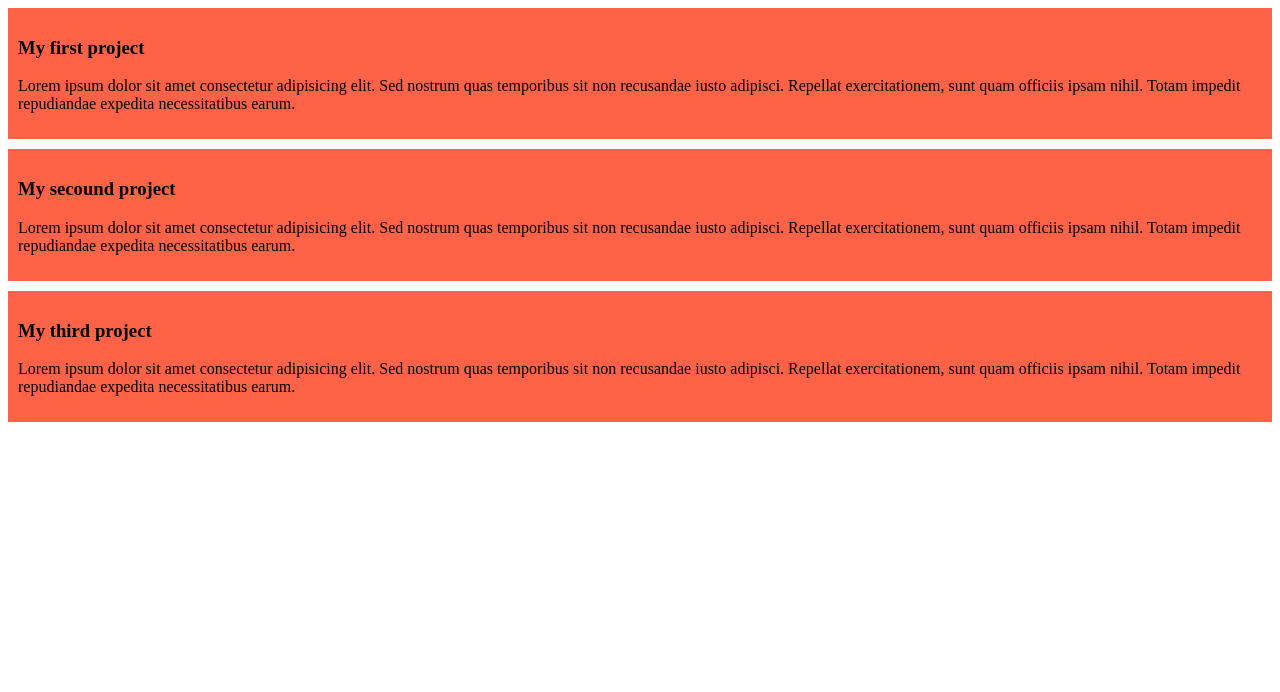
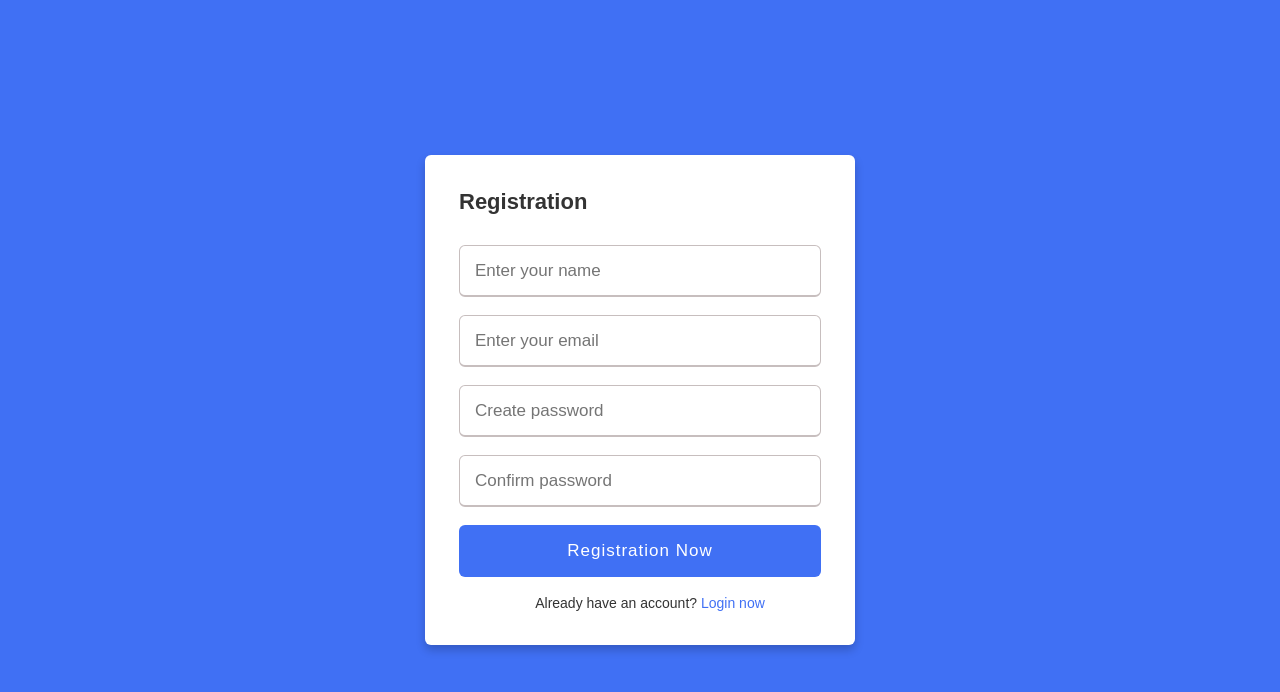
Before and after one commit to rishadahammed/my-1st-project, a plain HTML site: page index.html in a window 1280 px wide. Drawn offline with Linux system fonts and the light colour scheme.

Commit message:
new project

```diff
--- a/index.html
+++ b/index.html
@@ -3,21 +3,33 @@
 <head>
     <meta charset="UTF-8">
     <meta name="viewport" content="width=device-width, initial-scale=1.0">
-    <title>My new project</title>
+    <title>new project</title>
     <link rel="stylesheet" href="style.css">
 </head>
 <body>
-    <div>
-        <h3> My first project</h3>
-        <p>Lorem ipsum dolor sit amet consectetur adipisicing elit. Sed nostrum quas temporibus sit non recusandae iusto adipisci. Repellat exercitationem, sunt quam officiis ipsam nihil. Totam impedit repudiandae expedita necessitatibus earum.</p>
-    </div>
-    <div>
-        <h3> My secound project</h3>
-        <p>Lorem ipsum dolor sit amet consectetur adipisicing elit. Sed nostrum quas temporibus sit non recusandae iusto adipisci. Repellat exercitationem, sunt quam officiis ipsam nihil. Totam impedit repudiandae expedita necessitatibus earum.</p>
-    </div>
-    <div>
-        <h3> My third project</h3>
-        <p>Lorem ipsum dolor sit amet consectetur adipisicing elit. Sed nostrum quas temporibus sit non recusandae iusto adipisci. Repellat exercitationem, sunt quam officiis ipsam nihil. Totam impedit repudiandae expedita necessitatibus earum.</p>
-    </div>
+   <div class="warpper">
+    <h2>Registration</h2>
+    <form action="#">
+        <div class="input-box">
+            <input type="text" placeholder="Enter your name" required>
+        </div>
+        <div class="input-box">
+            <input type="text" placeholder="Enter your email" required>
+        </div>
+        <div class="input-box">
+                <input type="password" placeholder="Create password" required>
+        </div>
+        <div class="input-box">
+            <input type="password" placeholder="Confirm password" required>
+        </div>
+
+        <div class="input-box button">
+            <input type="submit" value="Registration Now">
+        </div>
+        <div class="text">
+            <h3>Already have an account? <a href="#"> Login now</a></h3>
+        </div>
+    </form>
+   </div>
 </body>
 </html>
--- a/style.css
+++ b/style.css
@@ -1,5 +1,94 @@
-div{
-    background-color: tomato;
-    padding: 10px;
-    margin-bottom: 10px;
+*{
+    margin: 0;
+    padding: 0;
+    box-sizing: border-box;
+    font-family: 'poppins',sans-serif ;
 }
+body{
+    min-height: 100vh;
+    display: flex;
+    align-items: center;
+    justify-content: center;
+    background:#4070f4 ;
+}
+.warpper{
+    position: relative;
+    max-width: 430px;
+    width: 100%;
+    background:#fff ;
+    padding: 34px;
+    border-radius: 6px;
+    box-shadow:0 5px 10px rgba(0,0,0,0.2) ;
+}
+.warpper h2{
+    position: relative;
+    font-size: 22px;
+    font-weight: 600;
+    color: #333;
+}
+.warpper h2: ::before{
+    content:'';
+    position: absolute;
+    left: 0;
+    bottom: 0;
+    height: 3px;
+    width: 28px;
+    border-radius: 12px;
+    background: #4070f4;
+}
+.warpper form{
+    margin-top: 30px;
+}
+.warpper form .input-box{
+    height: 52px;
+    margin: 18px 0;
+}
+form .input-box input{
+    height: 100%;
+    width: 100%;
+    outline: none;
+    padding: 0 15px;
+    font-size: 17px;
+    font-weight: 400;
+    color: #333;
+    border: 1.5px solid #C7BEBE;
+    border-bottom-width: 2.5px;
+    border-radius: 6px;
+    transition: all 0.3s ease;
+}
+.input-box input:focus,
+.input-box input:valid{
+  border-color: #4070f4;
+}
+form .policy{
+  display: flex;
+  align-items: center;
+}
+form h3{
+  color: #707070;
+  font-size: 14px;
+  font-weight: 500;
+  margin-left: 10px;
+}
+.input-box.button input{
+  color: #fff;
+  letter-spacing: 1px;
+  border: none;
+  background: #4070f4;
+  cursor: pointer;
+}
+.input-box.button input:hover{
+  background: #0e4bf1;
+}
+form .text h3{
+ color: #333;
+ width: 100%;
+ text-align: center;
+}
+form .text h3 a{
+  color: #4070f4;
+  text-decoration: none;
+}
+form .text h3 a:hover{
+  text-decoration: underline;
+}
```
